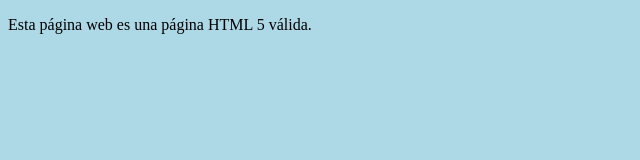
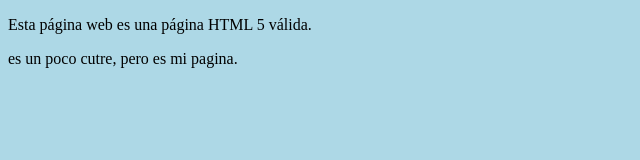
Before and after one commit to juporgar/test-01, a plain HTML site: page index.html in a window 1280 px wide. Shown: the whole page, without its empty margins (0-640 px from the left). Drawn offline with Linux system fonts and the light colour scheme.

Commit message:
Modifico index

```diff
--- a/index.html
+++ b/index.html
@@ -9,5 +9,7 @@
 
 <body>
   <p>Esta página web es una página HTML 5 válida.</p>
+
+  <p>es un poco cutre, pero es mi pagina.</p>
 </body>
 </html>
```
